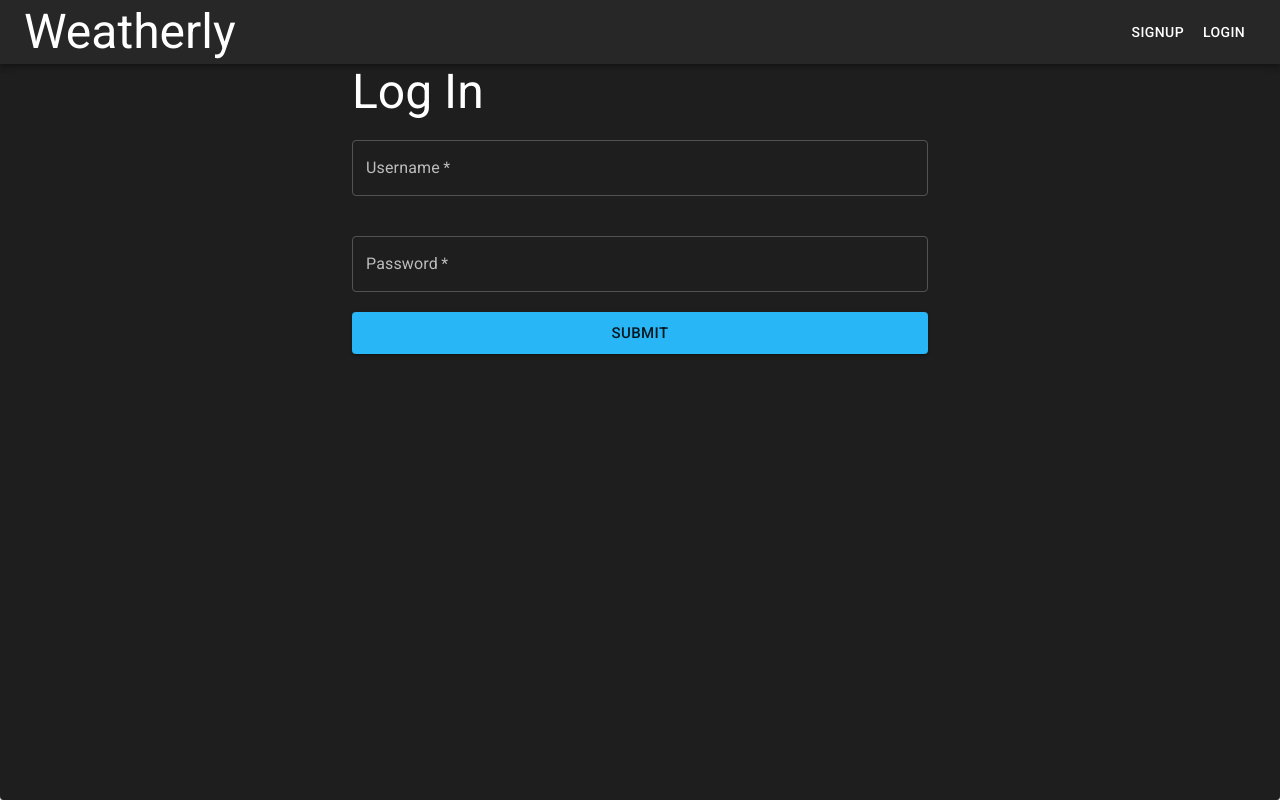
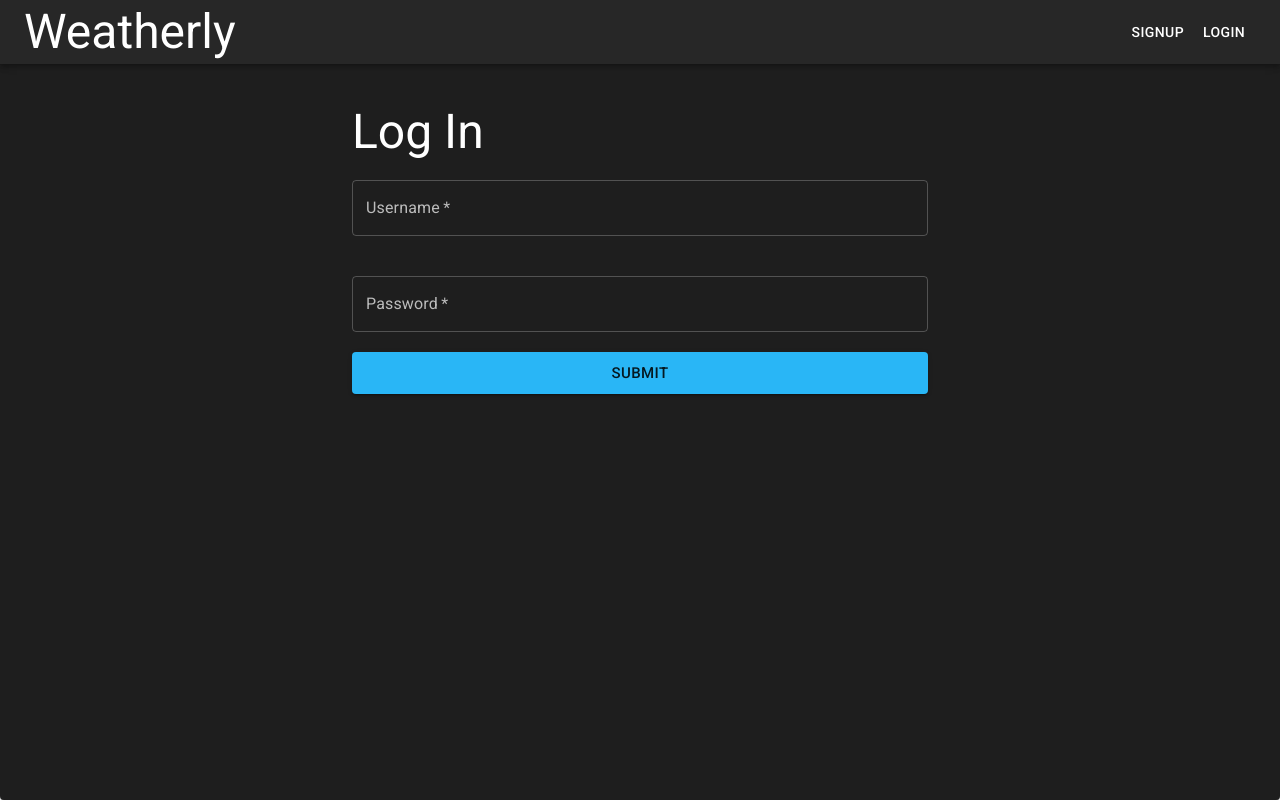
Before and after one commit to PeteDarinzo/Weatherly-Frontend, a React (Create React App) app: page /login in a window 1280 px wide. Built offline with nearby package versions, Linux system fonts and the light colour scheme; no server answers.

Commit message:
pad forms

```diff
--- a/src/Components/LoginForm.js
+++ b/src/Components/LoginForm.js
@@ -44,7 +44,7 @@ const LoginForm = ({ login }) => {
 
 
   return (
-    <Container>
+    <Container sx={{ p: 5 }}>
       <Grid container justifyContent="center">
         <Grid item xs={12} sm={8} md={6}>
           <Typography variant="h3">Log In</Typography>
--- a/src/Components/SignupForm.js
+++ b/src/Components/SignupForm.js
@@ -46,7 +46,7 @@ const SignupForm = ({ register }) => {
 
 
   return (
-    <Container>
+    <Container sx={{ p: 5 }}>
       <Grid container justifyContent="center">
         <Grid item xs={12} sm={8} md={6}>
           <Typography variant="h3">Sign Up</Typography>
```
